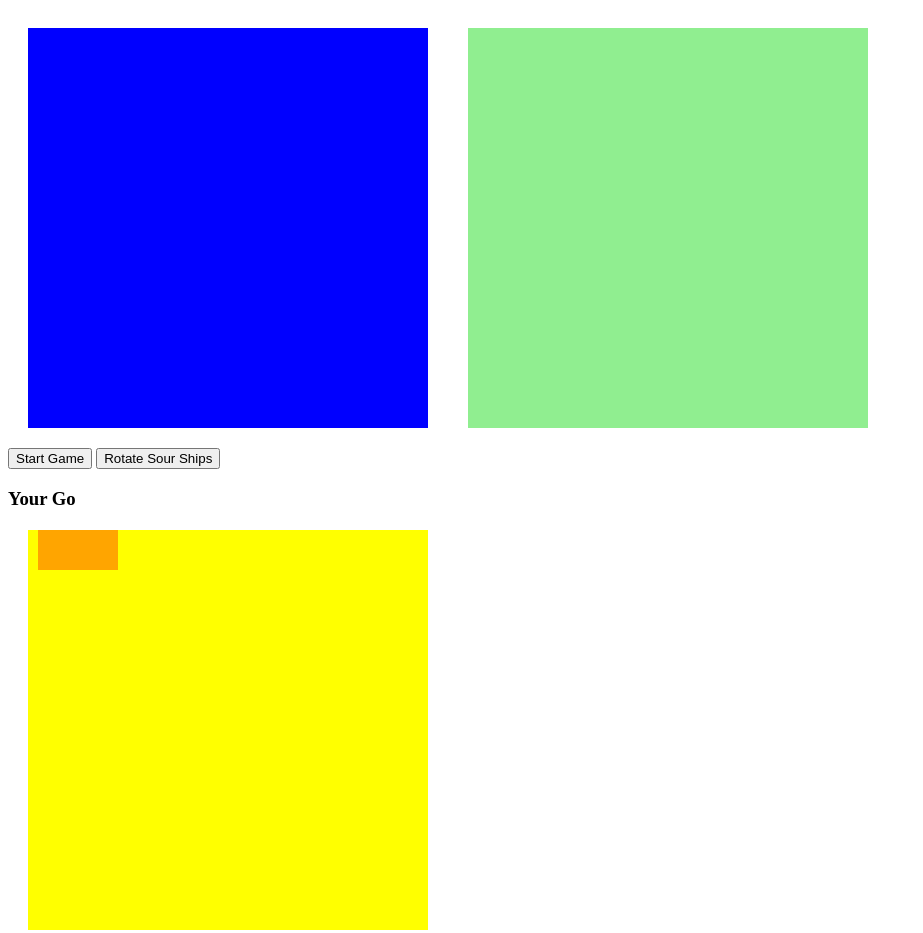
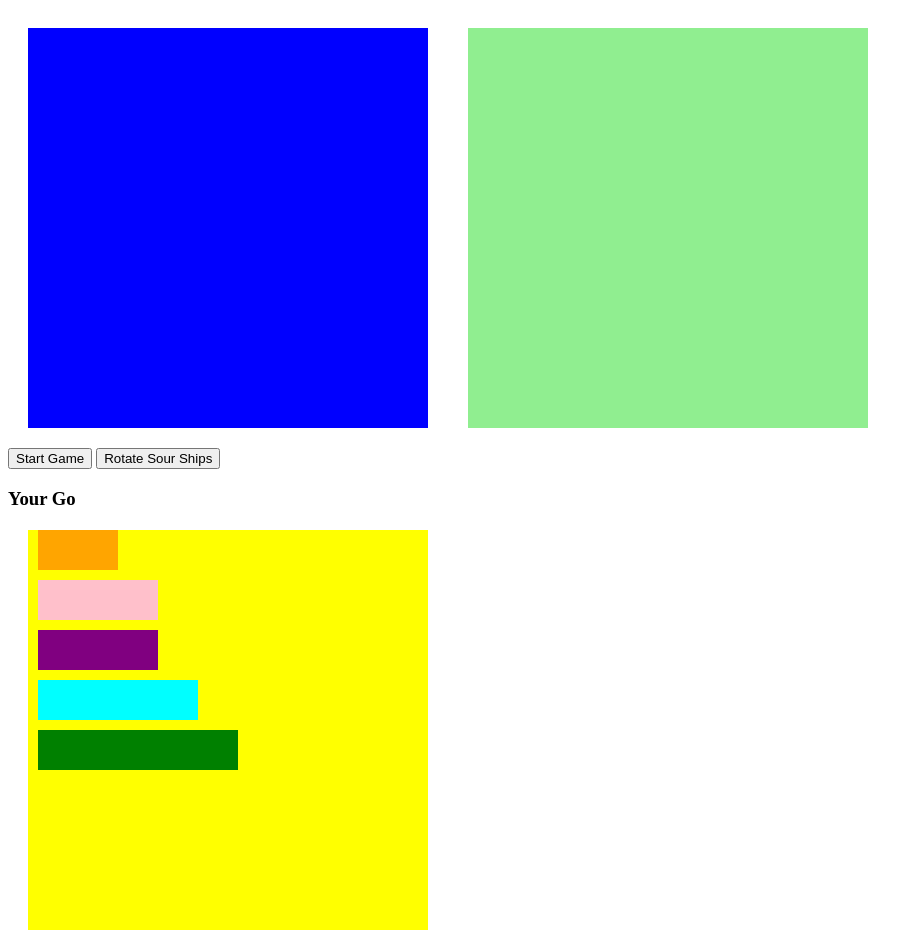
Before and after one commit to 1988db/BATTLESHIPS, a plain HTML site: page index.html in a window 1280 px wide. Shown: the whole page, without its empty margins (0-923 px from the left). Drawn offline with Linux system fonts and the light colour scheme.

Commit message:
ships style

```diff
--- a/style.css
+++ b/style.css
@@ -41,6 +41,38 @@
     display: flex;
 }
 
+.submarine-container {
+    width: 120px;
+    height: 40px;
+    background-color: pink;
+    margin: 10px;
+    display: flex;
+}
+
+.cruiser-container {
+    width: 120px;
+    height: 40px;
+    background-color: purple;
+    margin: 10px;
+    display: flex;
+}
+
+.battleship-container {
+    width: 160px;
+    height: 40px;
+    background-color: aqua;
+    margin: 10px;
+    display: flex;
+}
+
+.carrier-container {
+    width: 200px;
+    height: 40px;
+    background-color: green;
+    margin: 10px;
+    display: flex;
+}
+
 .ship div {
     width: 40px;
     height: 40px;
```
